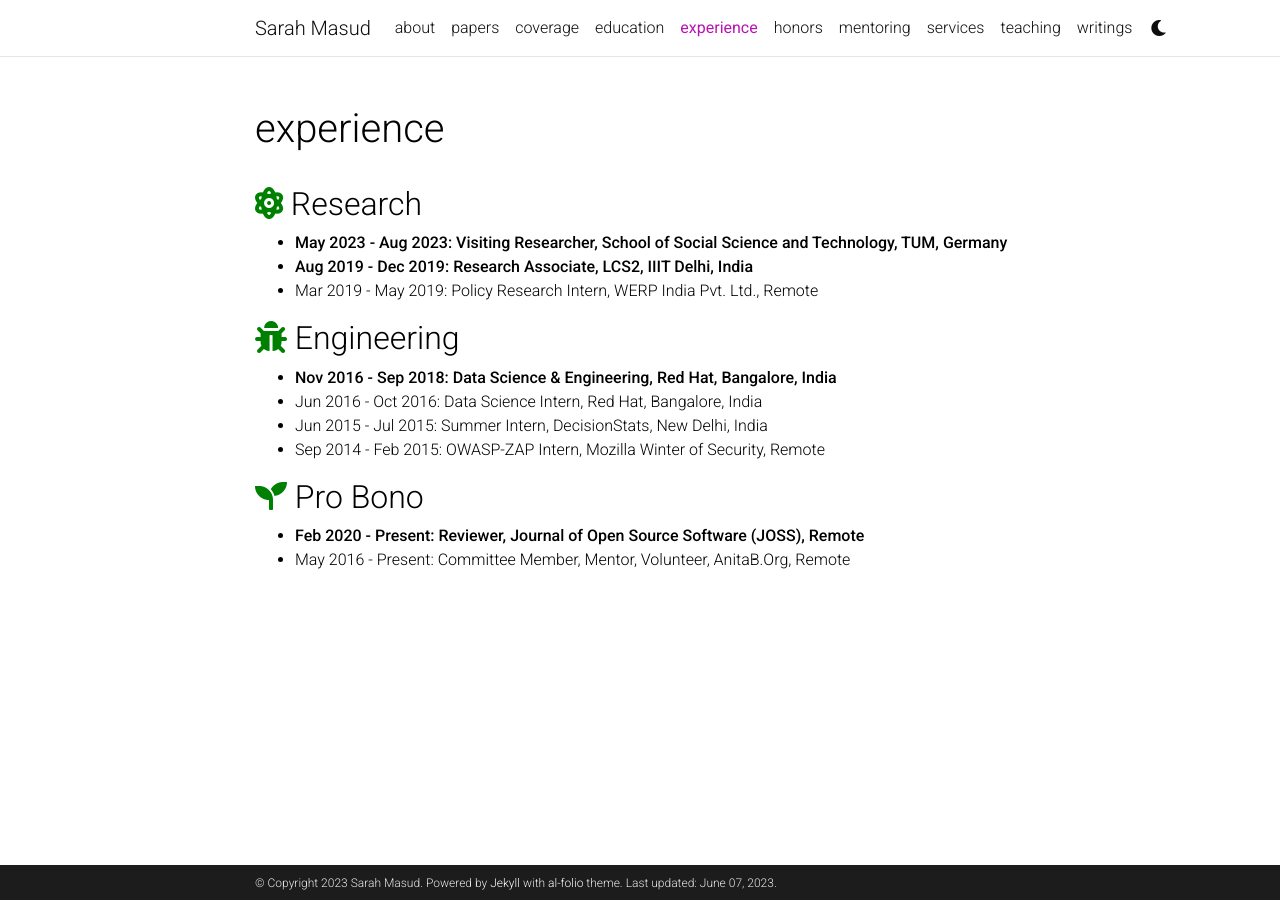
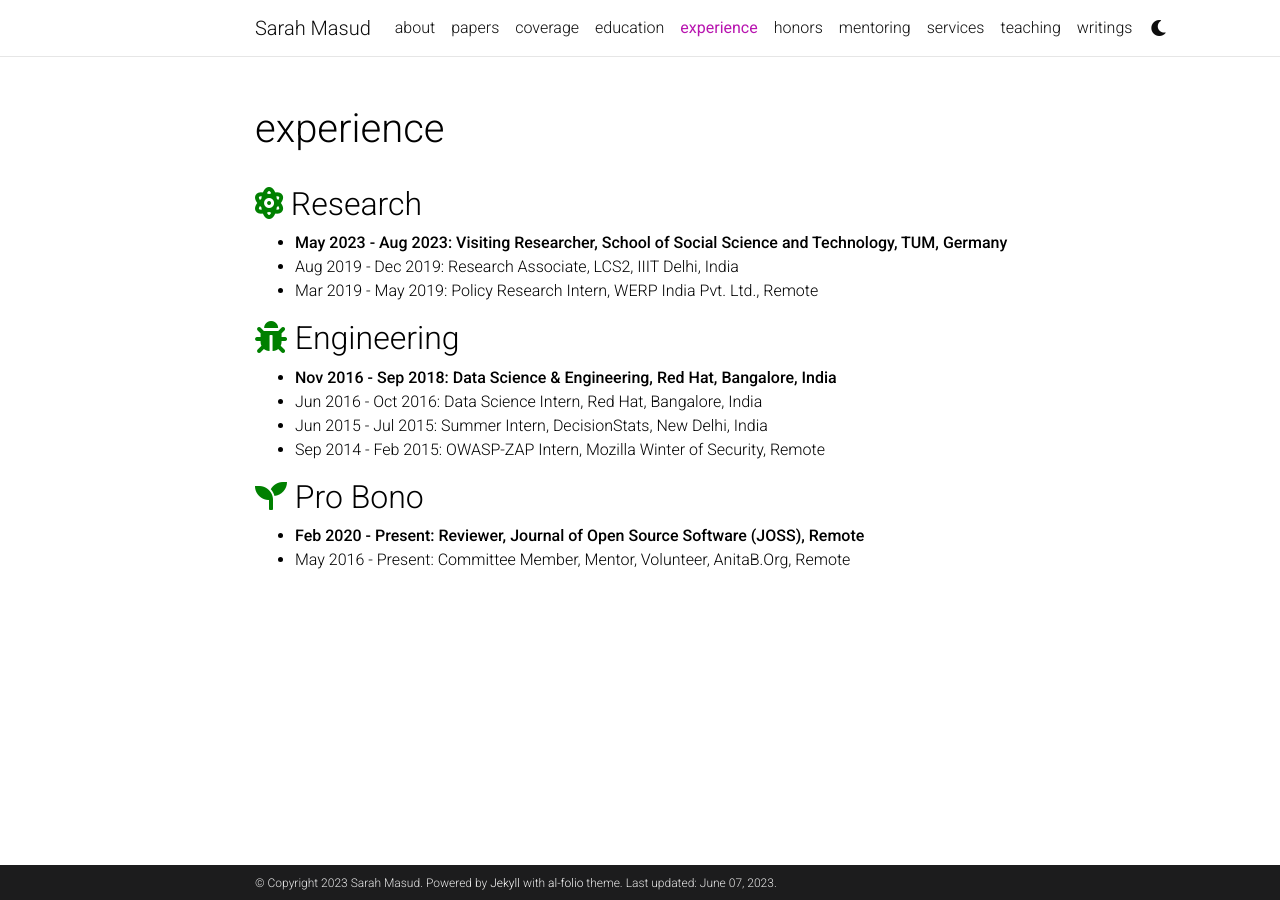
Before and after one commit to sara-02/sara-02.github.io, a Jekyll site: the page built from _pages/experience.md, in a window 1280 px wide. Built offline with Jekyll 4.4.1, drawn with Linux system fonts in a browser that asks for light colours; comment, search, counter and statistics services are not loaded; a style sheet for code colours, icons or effects is not loaded.

Commit message:
Kdd 2023

```diff
--- a/_bibliography/papers.bib
+++ b/_bibliography/papers.bib
@@ -146,7 +146,7 @@
 address = {New York, NY, USA},
 url = {https://doi.org/10.1145/3534678.3539161},
 doi = {10.1145/3534678.3539161},
-booktitle = {Proceedings of the 28th ACM SIGKDD Conference on Knowledge Discovery and Data Mining (KDD'23)},
+booktitle = {Proceedings of the 29th ACM SIGKDD Conference on Knowledge Discovery and Data Mining (KDD'23)},
 pages = {3524–3534},
 numpages = {11},
 keywords = {proactive strategy, hate normalization, online hate speech, span detection, cross-platform tool, hate intensity reduction},
--- a/_pages/experience.md
+++ b/_pages/experience.md
@@ -9,7 +9,7 @@
 
 ## <i style='font-size:24px' class='fas' style='color: green'>&#xf5d2;</i> Research
 * **May 2023 - Aug 2023: Visiting Researcher, School of Social Science and Technology, TUM, Germany**
-* **Aug 2019 - Dec 2019: Research Associate, LCS2, IIIT Delhi, India**
+* Aug 2019 - Dec 2019: Research Associate, LCS2, IIIT Delhi, India
 * Mar 2019 - May 2019: Policy Research Intern, WERP India Pvt. Ltd., Remote
 
 ## <i style='font-size:24px' class='fas' style='color: green'>&#xf188;</i> Engineering
```
